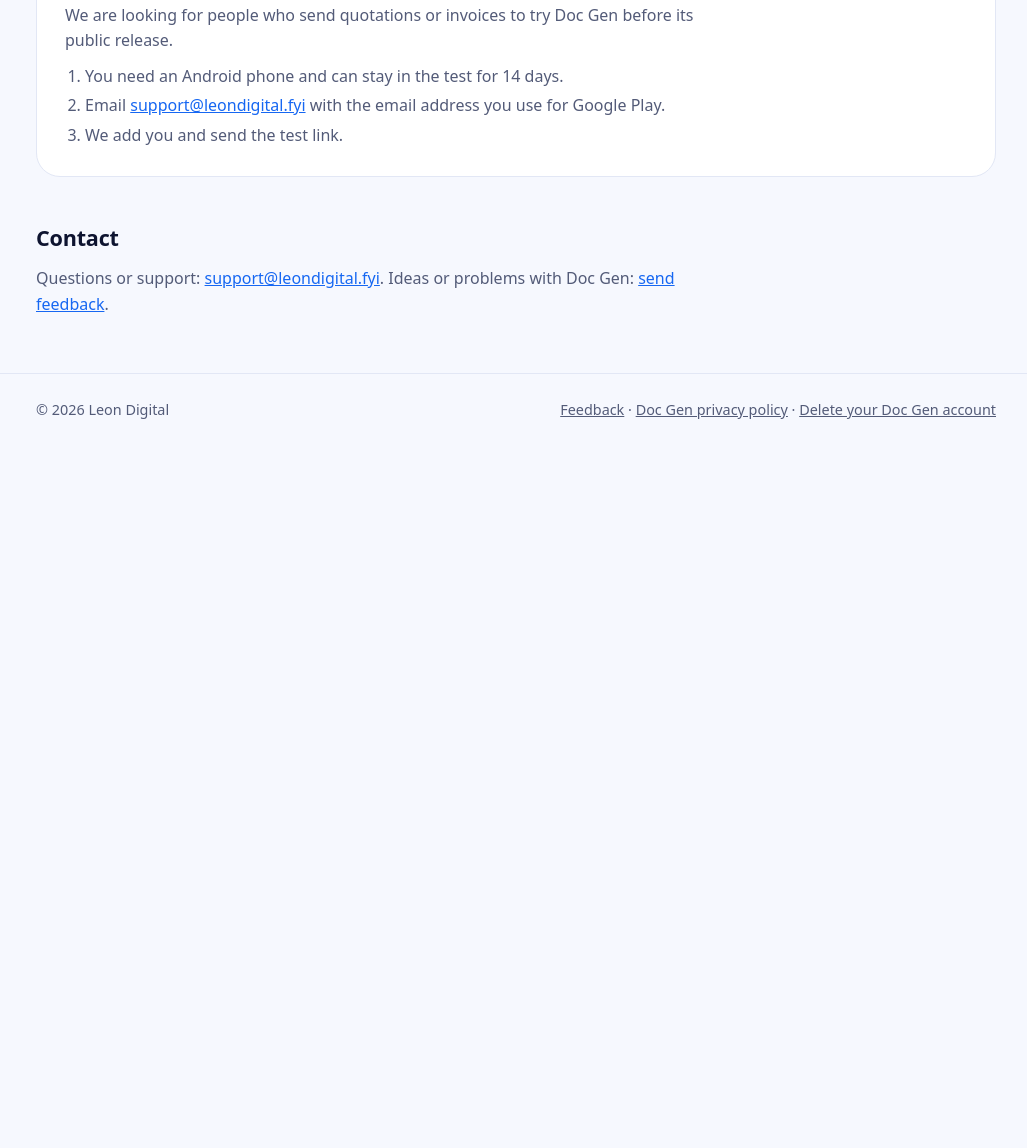
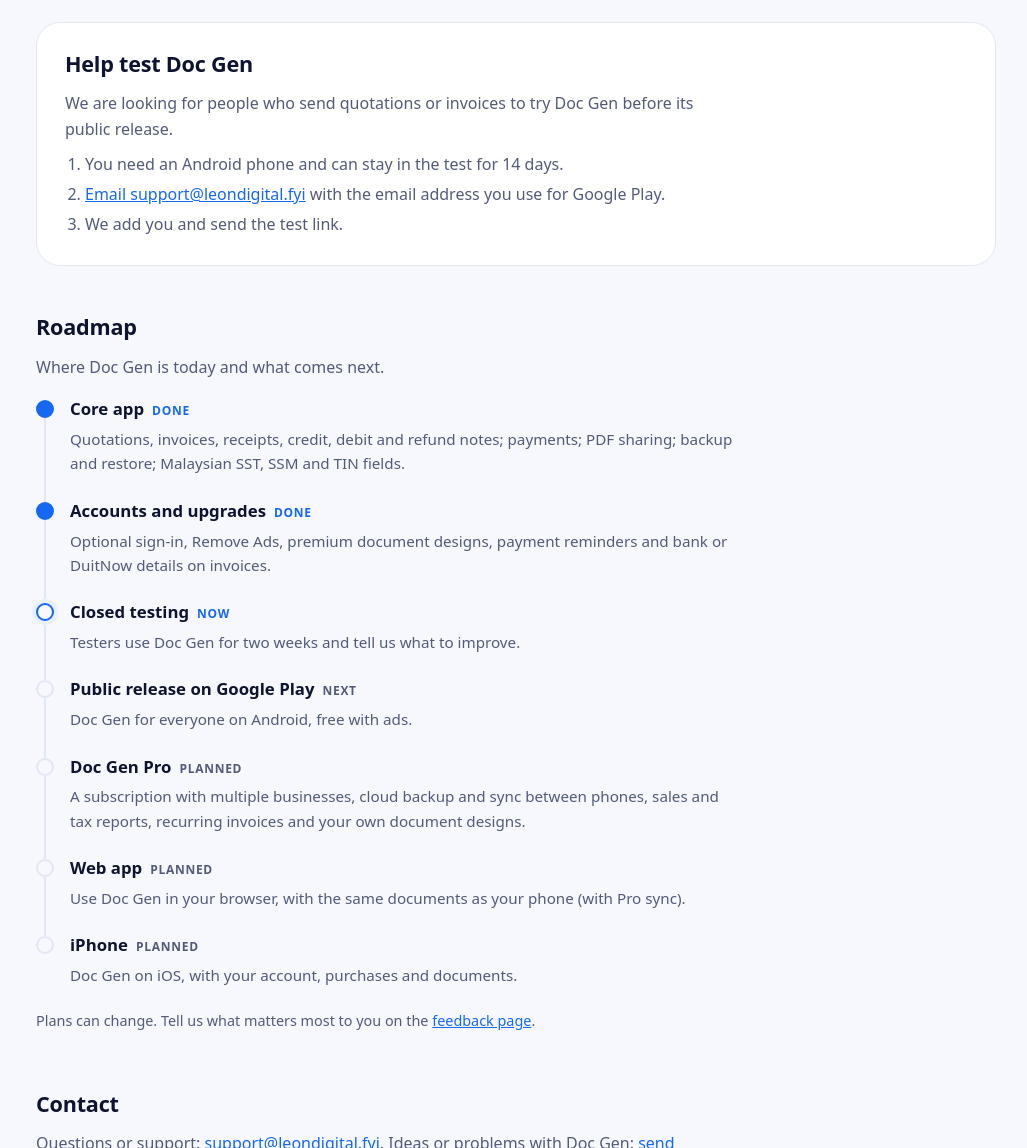
Before and after one commit to edvnzr/leondigital-site, a plain HTML site: page index.html in a window 1280 px wide. Shown: the part 1652-2800 px from the top of the page, without its empty margins (124-1151 px from the left). Before the commit the page ends 2113 px from the top, so only its background shows below. Drawn offline with Linux system fonts and the light colour scheme.

Commit message:
Testing notice, join link and roadmap

```diff
--- a/index.html
+++ b/index.html
@@ -77,14 +77,34 @@ section p{color:var(--muted);margin:0 0 10px;max-width:40em}
 .video .play::after{content:"";margin-left:6px;border-style:solid;border-width:14px 0 14px 22px;
   border-color:transparent transparent transparent #fff}
 .video iframe{position:absolute;inset:0;width:100%;height:100%;border:0}
+.notice{display:flex;gap:10px;align-items:flex-start;background:var(--chip);color:var(--text);
+  border-radius:14px;padding:12px 14px;margin:0 0 16px;font-size:.95rem}
+.notice b{color:var(--accent)}
+.btn.disabled{background:var(--line);color:var(--muted);pointer-events:none}
+.road{list-style:none;margin:16px 0 0;padding:0;position:relative}
+.road li{position:relative;padding:0 0 22px 34px}
+.road li::before{content:"";position:absolute;left:8px;top:22px;bottom:-4px;width:2px;background:var(--line)}
+.road li:last-child::before{display:none}
+.road .dot{position:absolute;left:0;top:4px;width:18px;height:18px;border-radius:50%;
+  border:2px solid var(--line);background:var(--bg)}
+.road .done .dot{background:var(--accent);border-color:var(--accent)}
+.road .now .dot{border-color:var(--accent);box-shadow:0 0 0 4px var(--chip)}
+.road h4{margin:0;font-size:1.05rem}
+.road .status{display:inline-block;font-size:.75rem;font-weight:800;letter-spacing:.06em;
+  text-transform:uppercase;color:var(--muted);margin-left:8px}
+.road .done .status,.road .now .status{color:var(--accent)}
+.road p{margin:4px 0 0;color:var(--muted);font-size:.95rem;max-width:44em}
 .panel{background:var(--surface);border:1px solid var(--line);border-radius:24px;padding:24px 28px}
 .panel ol{margin:8px 0 0;padding-left:20px;color:var(--muted)}
 .panel li{margin:4px 0}
+.small-note{font-size:.9rem}
 footer{border-top:1px solid var(--line);margin-top:56px;padding:24px 0 40px;color:var(--muted);font-size:.9rem}
 footer .wrap{display:flex;flex-wrap:wrap;gap:12px 24px;justify-content:space-between}
 footer a{color:var(--muted)}
 @media (max-width:720px){
-  nav a{margin-left:14px}
+  header .wrap{flex-wrap:wrap;gap:8px 16px}
+  nav{white-space:normal;display:flex;flex-wrap:wrap;gap:4px 16px}
+  nav a{margin-left:0}
   .hero{grid-template-columns:1fr;padding:24px 0 32px;gap:28px}
   .hero .mark{width:min(220px,60vw);border-radius:28px;order:-1;justify-self:start}
   .card{grid-template-columns:1fr;padding:22px}
@@ -97,7 +117,7 @@ footer a{color:var(--muted)}
 <header>
   <div class="wrap">
     <a class="brand" href="/"><img src="brand/logo.png" alt="" width="36" height="36">Leon <span>Digital</span></a>
-    <nav><a href="#apps">Apps</a><a href="feedback.html">Feedback</a><a href="#contact">Contact</a></nav>
+    <nav><a href="#apps">Apps</a><a href="#roadmap">Roadmap</a><a href="feedback.html">Feedback</a><a href="#contact">Contact</a></nav>
   </div>
 </header>
 
@@ -118,8 +138,12 @@ footer a{color:var(--muted)}
       <h2>Doc Gen</h2>
       <span class="tag">Android · Made for Malaysia</span>
       <p>Create professional quotations, invoices and receipts on your phone, share them as PDF, and keep track of who has paid. Built for freelancers and small businesses, with SST, SSM and TIN fields ready.</p>
+      <div class="notice"><span>&#9432;</span><span><b>Coming soon to Google Play.</b>
+        Doc Gen is in closed testing, so the Play Store page only opens for invited testers.
+        It will be available to everyone after the test.</span></div>
       <div class="actions">
-        <a class="btn" href="https://play.google.com/store/apps/details?id=com.leondigital.docgen">Get it on Google Play</a>
+        <a class="btn" href="mailto:support@leondigital.fyi?subject=Join%20the%20Doc%20Gen%20test&body=Hi%2C%20I%27d%20like%20to%20join%20the%20Doc%20Gen%20test.%0A%0AMy%20Google%20Play%20email%3A%20">Join the test</a>
+        <span class="btn disabled" aria-disabled="true" title="Available after testing">Google Play: coming soon</span>
         <a class="link" href="#video">Watch the video</a>
         <a class="link" href="feedback.html">Send feedback</a>
       </div>
@@ -150,10 +174,39 @@ footer a{color:var(--muted)}
       <p>We are looking for people who send quotations or invoices to try Doc Gen before its public release.</p>
       <ol>
         <li>You need an Android phone and can stay in the test for 14 days.</li>
-        <li>Email <a href="mailto:support@leondigital.fyi?subject=Doc%20Gen%20tester">support@leondigital.fyi</a> with the email address you use for Google Play.</li>
+        <li><a href="mailto:support@leondigital.fyi?subject=Join%20the%20Doc%20Gen%20test&body=Hi%2C%20I%27d%20like%20to%20join%20the%20Doc%20Gen%20test.%0A%0AMy%20Google%20Play%20email%3A%20">Email support@leondigital.fyi</a> with the email address you use for Google Play.</li>
         <li>We add you and send the test link.</li>
       </ol>
     </div>
+  </section>
+
+  <section id="roadmap">
+    <h3>Roadmap</h3>
+    <p>Where Doc Gen is today and what comes next.</p>
+    <ul class="road">
+      <li class="done"><span class="dot"></span>
+        <h4>Core app<span class="status">Done</span></h4>
+        <p>Quotations, invoices, receipts, credit, debit and refund notes; payments; PDF sharing; backup and restore; Malaysian SST, SSM and TIN fields.</p></li>
+      <li class="done"><span class="dot"></span>
+        <h4>Accounts and upgrades<span class="status">Done</span></h4>
+        <p>Optional sign-in, Remove Ads, premium document designs, payment reminders and bank or DuitNow details on invoices.</p></li>
+      <li class="now"><span class="dot"></span>
+        <h4>Closed testing<span class="status">Now</span></h4>
+        <p>Testers use Doc Gen for two weeks and tell us what to improve.</p></li>
+      <li><span class="dot"></span>
+        <h4>Public release on Google Play<span class="status">Next</span></h4>
+        <p>Doc Gen for everyone on Android, free with ads.</p></li>
+      <li><span class="dot"></span>
+        <h4>Doc Gen Pro<span class="status">Planned</span></h4>
+        <p>A subscription with multiple businesses, cloud backup and sync between phones, sales and tax reports, recurring invoices and your own document designs.</p></li>
+      <li><span class="dot"></span>
+        <h4>Web app<span class="status">Planned</span></h4>
+        <p>Use Doc Gen in your browser, with the same documents as your phone (with Pro sync).</p></li>
+      <li><span class="dot"></span>
+        <h4>iPhone<span class="status">Planned</span></h4>
+        <p>Doc Gen on iOS, with your account, purchases and documents.</p></li>
+    </ul>
+    <p class="small-note">Plans can change. Tell us what matters most to you on the <a href="feedback.html">feedback page</a>.</p>
   </section>
 
   <section id="contact">
```
